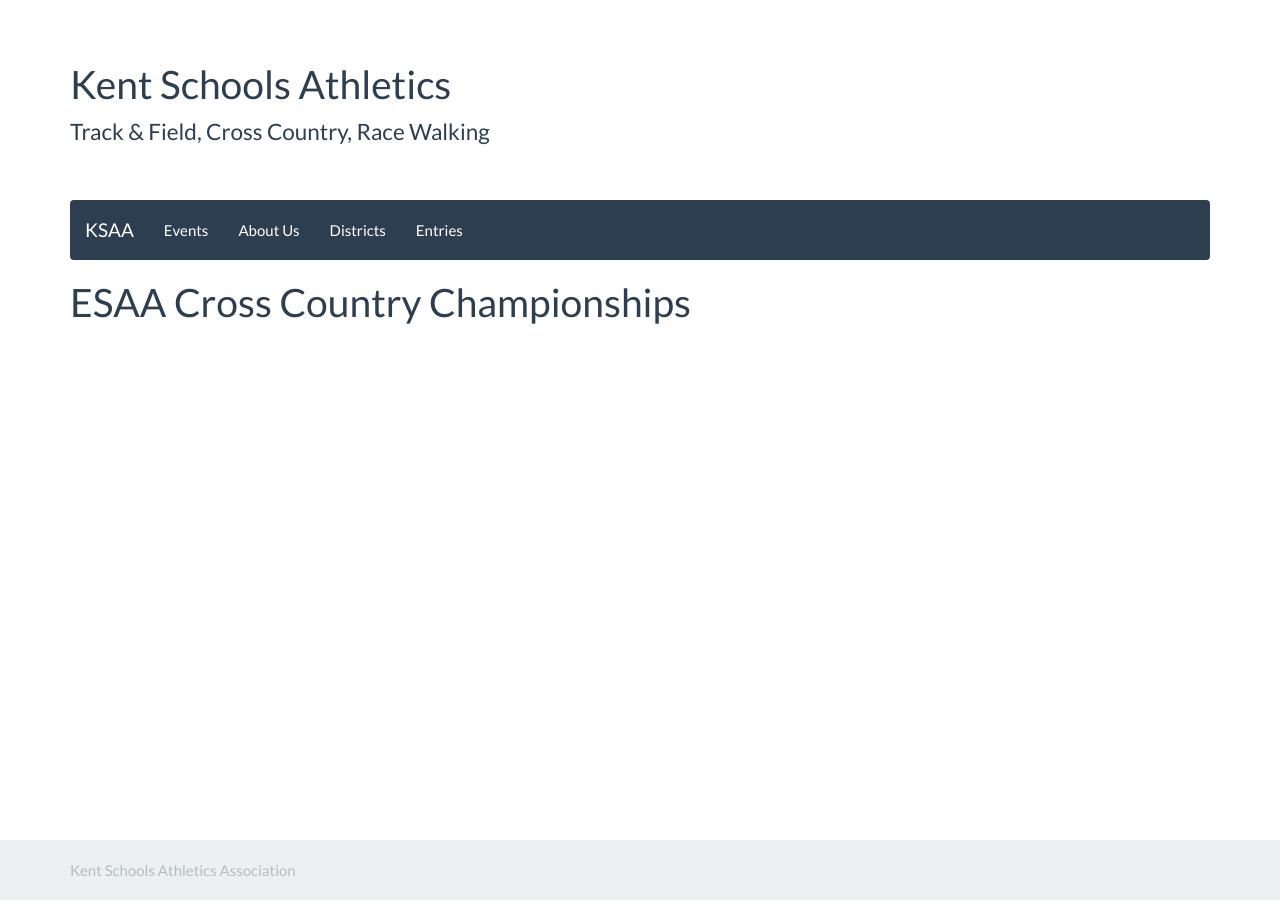
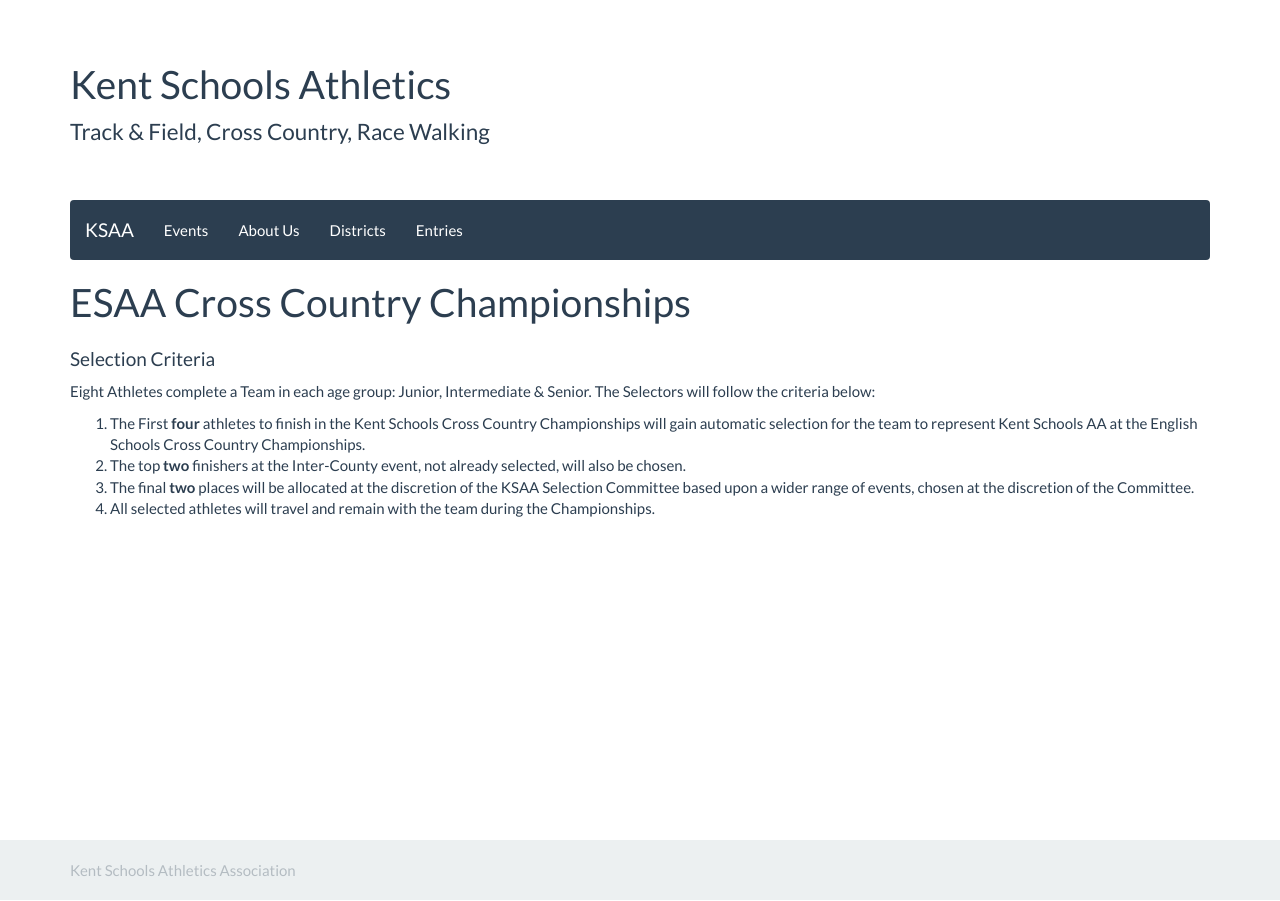
Before and after one commit to chrisnewark/chrisnewark.github.io, a Jekyll site: the page built from _events/19-20/2020-03-14-esaa-cross-country-championships.md, in a window 1280 px wide. Built offline with Jekyll 4.4.1, drawn with Linux system fonts in a browser that asks for light colours; nearby versions of some CDN libraries.

Commit message:
Added selection criteria

```diff
--- a/_events/19-20/2020-03-14-esaa-cross-country-championships.md
+++ b/_events/19-20/2020-03-14-esaa-cross-country-championships.md
@@ -4,3 +4,12 @@
 date: 14 March 2020
 location: Liverpool
 ---
+
+#### Selection Criteria
+
+Eight Athletes complete a Team in each age group: Junior, Intermediate &amp; Senior. The Selectors will follow the criteria below:
+
+1. The First **four** athletes to finish in the Kent Schools Cross Country Championships will gain automatic selection for the team to represent Kent Schools AA at the English Schools Cross Country Championships.
+2. The top **two** finishers at the Inter-County event, not already selected, will also be chosen.
+3. The final **two** places will be allocated at the discretion of the KSAA Selection Committee based upon a wider range of events, chosen at the discretion of the Committee.
+4. All selected athletes will travel and remain with the team during the Championships.
```
